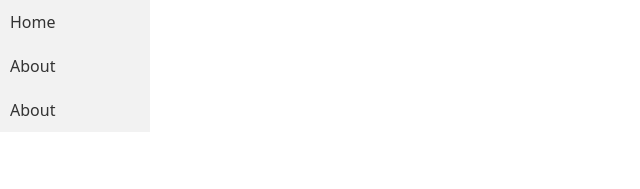
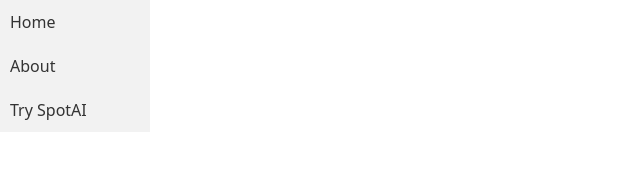
Before and after one commit to dhand33p/AImusicQA, a React (Vite) app in the folder frontend-new/app/: page /summarize in a window 1280 px wide. Shown: the top 189 px of the page, without its empty margins (0-640 px from the left). Built offline with nearby package versions, Linux system fonts and the light colour scheme.

Commit message:
fixed chatbot name on navbar. sorry for all the pull request :(

```diff
--- a/frontend-new/app/src/components/VerticalNavbar.jsx
+++ b/frontend-new/app/src/components/VerticalNavbar.jsx
@@ -10,7 +10,7 @@
       <ul>
         <li><Link href="/">Home</Link></li>
         <li><Link href="/about">About</Link></li>
-        <li><Link href="/chatbot">About</Link></li>
+        <li><Link href="/chatbot">Try SpotAI</Link></li>
       </ul>
     </div>
   );
```
